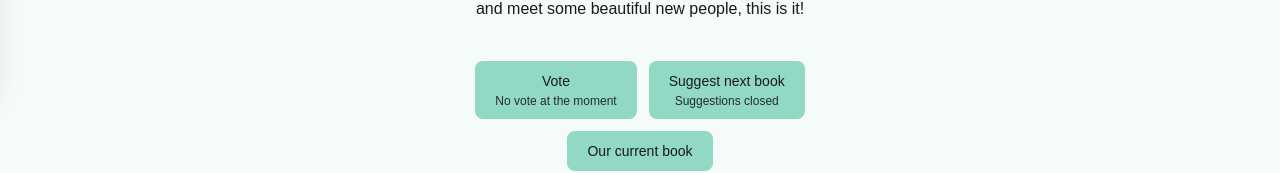
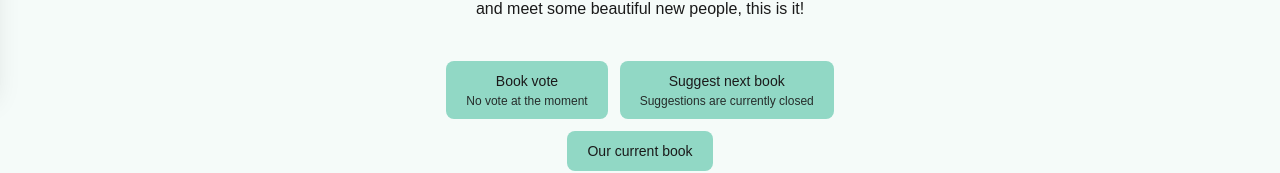
Before and after one commit to williamliew/ebc1, a Next.js app: page / in a window 1280 px wide. Shown: the part 714-887 px from the top of the page. Built offline with nearby package versions, Linux system fonts and the light colour scheme; no server answers; the database is empty; a web font is replaced by a local one.

Commit message:
Adjusted wording

```diff
--- a/src/components/home-status.tsx
+++ b/src/components/home-status.tsx
@@ -39,7 +39,7 @@ export function HomeStatus() {
         return (
             <div className="flex flex-col sm:flex-row flex-wrap gap-3 justify-center mt-10">
                 <Link href="/vote" className={linkClass}>
-                    Vote
+                    Book vote
                 </Link>
                 <Link href="/suggestnextbook" className={linkClass}>
                     Suggest next book
@@ -54,7 +54,7 @@ export function HomeStatus() {
     if (isLoading || !data) {
         return (
             <div className="flex flex-col sm:flex-row flex-wrap gap-3 justify-center mt-10">
-                <span className={linkClass + ' opacity-70'}>Vote</span>
+                <span className={linkClass + ' opacity-70'}>Book vote</span>
                 <span className={linkClass + ' opacity-70'}>
                     Suggest next book
                 </span>
@@ -68,7 +68,7 @@ export function HomeStatus() {
     return (
         <div className="flex flex-col sm:flex-row flex-wrap gap-3 justify-center mt-10">
             <Link href="/vote" className={linkClass}>
-                <span>Vote</span>
+                <span>Book vote</span>
                 <span className="text-xs opacity-90 mt-0.5 inline-flex items-center justify-center gap-1">
                     {data.voteOpen ? (
                         <>
@@ -89,7 +89,7 @@ export function HomeStatus() {
                             <SuggestIcon className="size-3.5 shrink-0" />
                         </>
                     ) : (
-                        'Suggestions closed'
+                        'Suggestions are currently closed'
                     )}
                 </span>
             </Link>
```
